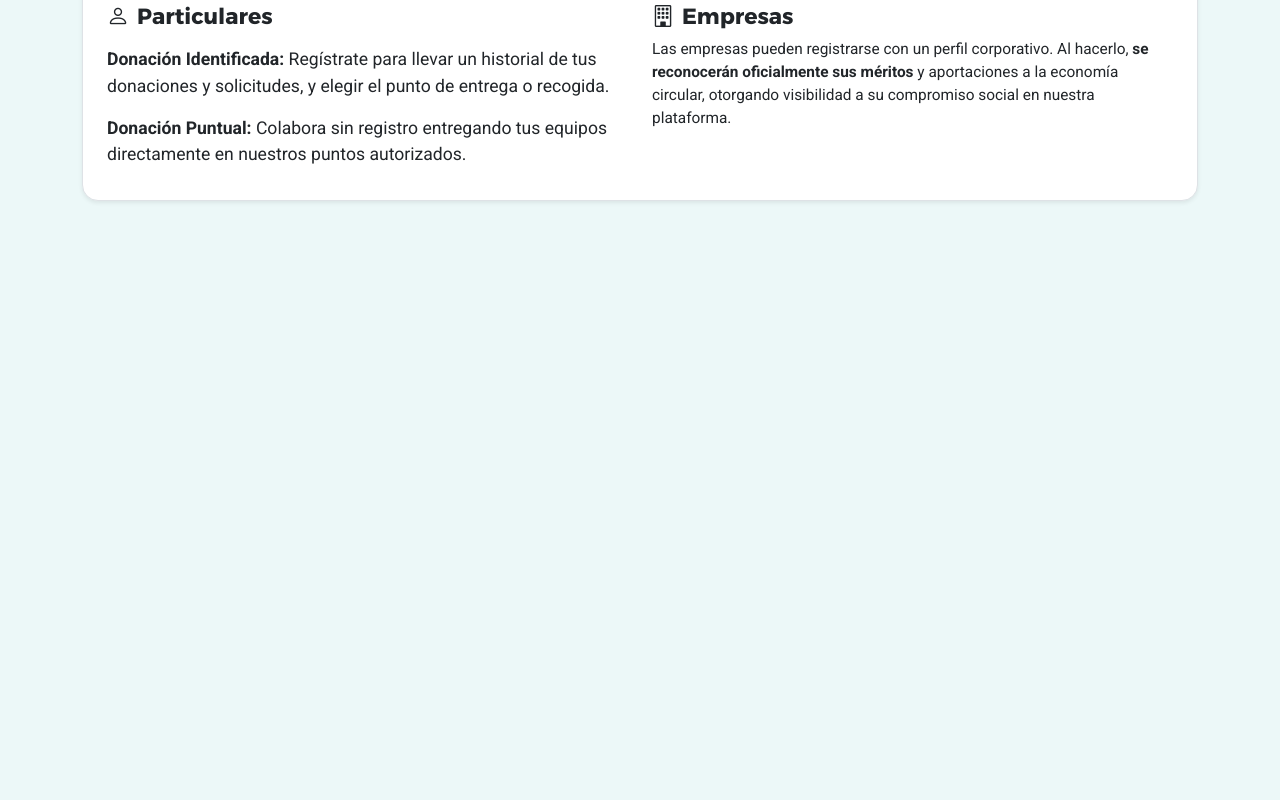
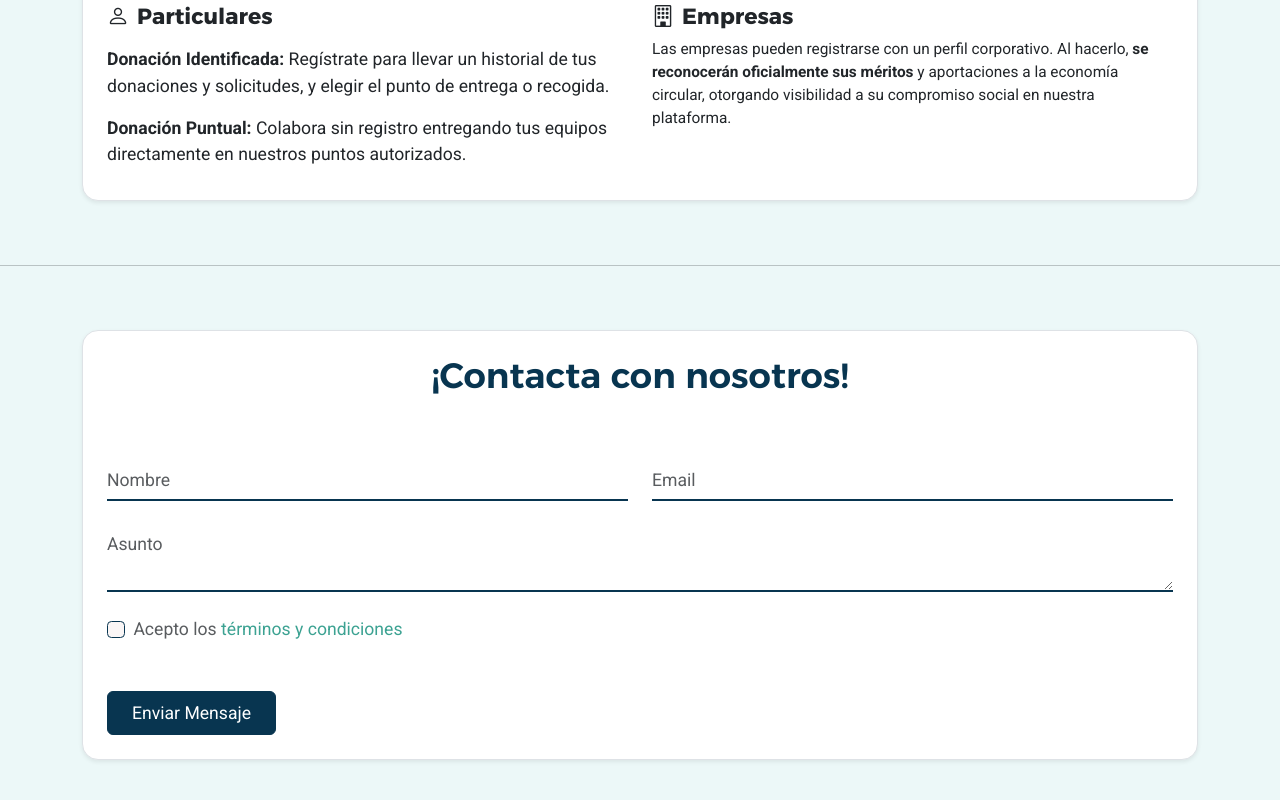
Before and after one commit to RecyclewareDAW/RecycleWare---ReactFronted, a React (Vite) app: page / in a window 1280 px wide. Shown: the part 1599-2399 px from the top of the page. Before the commit the page ends 1848 px from the top, so only its background shows below. Built offline with nearby package versions, Linux system fonts and the light colour scheme; a web font is replaced by a local one.

Commit message:
Subiendo Formulario de Contacto pasado a react

```diff
--- /dev/null
+++ b/src/components/Home/Contacto.jsx
@@ -0,0 +1,143 @@
+import { useState } from 'react'; // Hook de useState
+
+export default function Contacto() {
+
+  const [validated, setValidated] = useState(false);
+  const [enviadoConExito, setEnviadoConExito] = useState(false);
+
+  const handleSubmit = (event) => {
+
+    event.preventDefault();
+
+    const form = event.currentTarget;
+
+    if (form.checkValidity() === false) {
+      event.stopPropagation();
+      setValidated(true);
+    } else {
+      setEnviadoConExito(true);
+    }
+  };
+
+  return (
+    <div className="container py-5">
+      <div id="contacto" className="bg-white py-4 px-4 rounded-4 border shadow-sm">
+        <h2 className="mb-5 titulo">¡Contacta con nosotros!</h2>
+
+        {!enviadoConExito ? (
+          <form
+            id="miFormulario"
+            noValidate
+            onSubmit={handleSubmit}
+            className={`needs-validation ${validated ? 'was-validated' : ''}`}
+          >
+            <div className="row g-4 mb-4">
+              <div className="col-md-6">
+                <label htmlFor="nombre" className="form-label d-none">
+                  Nombre
+                </label>
+                <input
+                  type="text"
+                  className="form-control rounded-0 px-0 shadow-none text-primary"
+                  id="nombre"
+                  name="nombre"
+                  placeholder="Nombre"
+                  required
+                />
+                <div className="invalid-feedback">
+                  Por favor, escribe tu nombre.
+                </div>
+              </div>
+
+              <div className="col-md-6">
+                <label htmlFor="email" className="form-label d-none">
+                  Email
+                </label>
+                <input
+                  type="email"
+                  className="form-control rounded-0 px-0 shadow-none text-primary"
+                  id="email"
+                  name="email"
+                  placeholder="Email"
+                  required
+                />
+                <div className="invalid-feedback">
+                  Introduce un correo válido.
+                </div>
+              </div>
+            </div>
+
+            <div className="mb-4">
+              <label htmlFor="asunto" className="form-label d-none">
+                Asunto
+              </label>
+              <textarea
+                className="form-control rounded-0 px-0 shadow-none text-primary"
+                id="asunto"
+                name="asunto"
+                rows="2"
+                placeholder="Asunto"
+                required
+              ></textarea>
+              <div className="invalid-feedback">
+                El asunto es obligatorio.
+              </div>
+            </div>
+
+            <div className="form-check mb-5">
+              <input
+                className="form-check-input"
+                type="checkbox"
+                id="terminos"
+                name="terminos"
+                required
+              />
+              <label
+                className="form-check-label text-muted"
+                htmlFor="terminos"
+              >
+                Acepto los{" "}
+                <a href="#" className="text-link">
+                  términos y condiciones
+                </a>
+              </label>
+              <div className="invalid-feedback">
+                Debes aceptar los términos y condiciones antes de enviar el mensaje.
+              </div>
+            </div>
+
+            <div>
+              <button
+                type="submit"
+                className="btn btn-primary text-white px-4 py-2"
+              >
+                Enviar Mensaje
+              </button>
+            </div>
+          </form>
+        ) : (
+
+          <div
+            id="mensajeExito"
+            className="alert alert-success text-center mt-4"
+          >
+            <h4 className="alert-heading">
+              <i className="bi bi-check-circle-fill me-2"></i>
+              ¡Mensaje enviado!
+            </h4>
+            <p className="mb-0">
+              Gracias por contactar con nosotros. Hemos recibido tus datos correctamente
+              y nos pondremos en contacto contigo pronto.
+            </p>
+            <button
+              className="btn btn-outline-success mt-3"
+              onClick={() => { setEnviadoConExito(false); setValidated(false); }}
+            >
+              Enviar otro mensaje
+            </button>
+          </div>
+        )}
+      </div>
+    </div>
+  );
+}
--- a/src/pages/Home.jsx
+++ b/src/pages/Home.jsx
@@ -3,6 +3,8 @@ import { Link } from 'react-router-dom';
 import Header from '../components/Header';
 import Hero from '../components/Home/Hero';
 import Info from '../components/Home/Info';
+import Contacto from '../components/Home/Contacto';
+
 export default function Home() {
     return <>
         {/* <h1 className='display-1'>Patata Placeholder<p className="bi bi-briefcase text-danger"></p></h1>
@@ -25,8 +27,8 @@ export default function Home() {
                 <Comunidad />
                 <hr className="my-5 opacity-25" /> */}
                 <Info />
-                {/* <hr />
-                <Contacto /> */}
+                <hr />
+                <Contacto />
             </main>
 
             {/* <Footer /> */}
```
